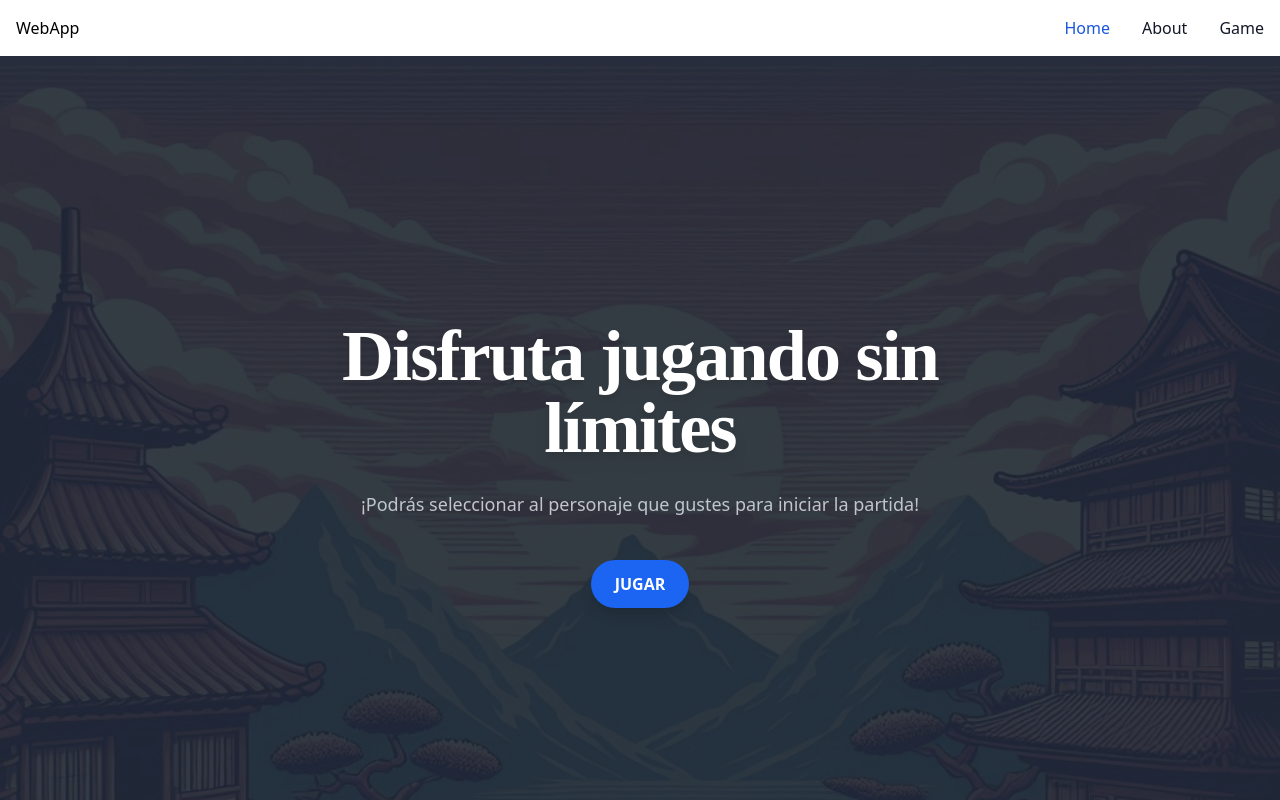
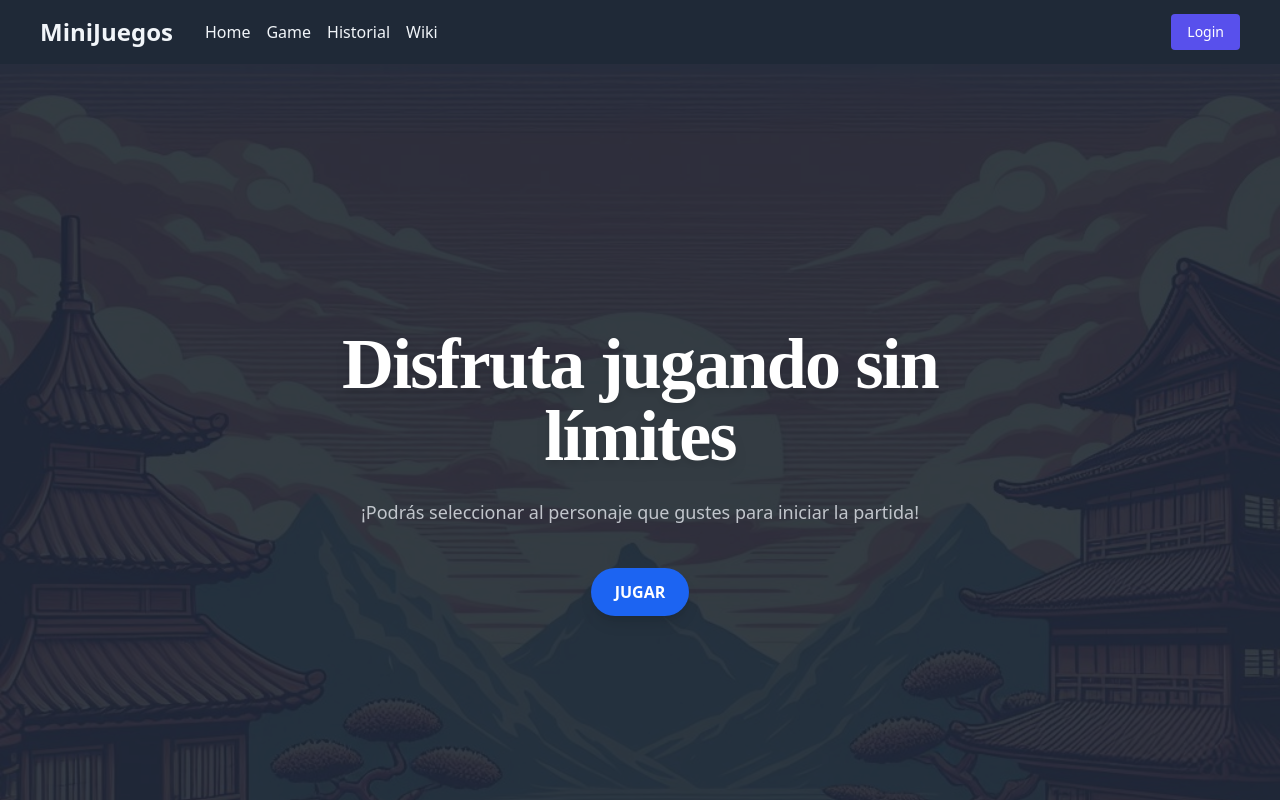
Before and after one commit to RobertoIL/proyecto_ESP1, a Vue app: page / in a window 1280 px wide. Shown: the top 800 px of the page. Built offline with nearby package versions, Linux system fonts and the light colour scheme.

Commit message:
Change: nuevo estilo navbar

```diff
--- a/src/client/components/Navbar.vue
+++ b/src/client/components/Navbar.vue
@@ -1,40 +1,27 @@
 <template>
-    <nav class="bg-white border-gray-200 dark:bg-gray-900">
-        <div class="max-w-screen-xl flex flex-wrap items-center justify-between mx-auto p-4">
-            <RouterLink to="/">
-                WebApp
-            </RouterLink>
-            <button data-collapse-toggle="navbar-default" type="button" class="inline-flex items-center p-2 w-10 h-10 justify-center text-sm text-gray-500 rounded-lg md:hidden hover:bg-gray-100 focus:outline-none focus:ring-2 focus:ring-gray-200 dark:text-gray-400 dark:hover:bg-gray-700 dark:focus:ring-gray-600" aria-controls="navbar-default" aria-expanded="false">
-                <span class="sr-only">Open main menu</span>
-                <svg class="w-5 h-5" aria-hidden="true" xmlns="http://www.w3.org/2000/svg" fill="none" viewBox="0 0 17 14">
-                    <path stroke="currentColor" stroke-linecap="round" stroke-linejoin="round" stroke-width="2" d="M1 1h15M1 7h15M1 13h15"/>
-                </svg>
-            </button>
-            <div class="hidden w-full md:block md:w-auto" id="navbar-default">
-            <ul class="font-medium flex flex-col p-4 md:p-0 mt-4 border border-gray-100 rounded-lg bg-gray-50 md:flex-row md:space-x-8 rtl:space-x-reverse md:mt-0 md:border-0 md:bg-white dark:bg-gray-800 md:dark:bg-gray-900 dark:border-gray-700">
-                <li>
-                    <RouterLink to="/">
-                        <a href="#" class="block py-2 px-3 text-white bg-blue-700 rounded md:bg-transparent md:text-blue-700 md:p-0 dark:text-white md:dark:text-blue-500" aria-current="page">Home</a>
-                    </RouterLink>
-                </li>
-                <li>
-                    <RouterLink to="">
-                        <a href="#" class="block py-2 px-3 text-gray-900 rounded hover:bg-gray-100 md:hover:bg-transparent md:border-0 md:hover:text-blue-700 md:p-0 dark:text-white md:dark:hover:text-blue-500 dark:hover:bg-gray-700 dark:hover:text-white md:dark:hover:bg-transparent">About</a>
-                    </RouterLink>
-                </li>
-                <li>
-                    <RouterLink to="/game">
-                        <a href="#" class="block py-2 px-3 text-gray-900 rounded hover:bg-gray-100 md:hover:bg-transparent md:border-0 md:hover:text-blue-700 md:p-0 dark:text-white md:dark:hover:text-blue-500 dark:hover:bg-gray-700 dark:hover:text-white md:dark:hover:bg-transparent">Game</a>
-                    </RouterLink>
-                </li>
-            </ul>
-            </div>
+  <nav>
+    <div class="bg-gray-800 text-slate-100">
+      <div class="flex justify-between h-16 px-10 shadow items-center">
+        <div class="flex items-center space-x-8">
+          <RouterLink to="/" class="text-xl lg:text-2xl font-bold cursor-pointer hover:text-yellow-300">MiniJuegos</RouterLink>
+          <div class="hidden md:flex justify-around space-x-4">
+            <RouterLink to="/" class="hover:text-indigo-600">Home</RouterLink>
+            <RouterLink to="/game" class="hover:text-indigo-600">Game</RouterLink>
+            <RouterLink to="/historial" class="hover:text-indigo-600">Historial</RouterLink>
+            <RouterLink to="/wiki" class="hover:text-indigo-600">Wiki</RouterLink>
+          </div>
         </div>
-    </nav>
+        <div class="flex space-x-4 items-center">
+          <RouterLink to="/login" class="bg-indigo-600 px-4 py-2 rounded text-white hover:bg-indigo-500 text-sm">Login</RouterLink>
+        </div>
+      </div>
+    </div>
+  </nav>
 </template>
 
 <script>
 import { RouterLink } from "vue-router";
+
 export default {
     name: 'Navbar',
     components: {
```
